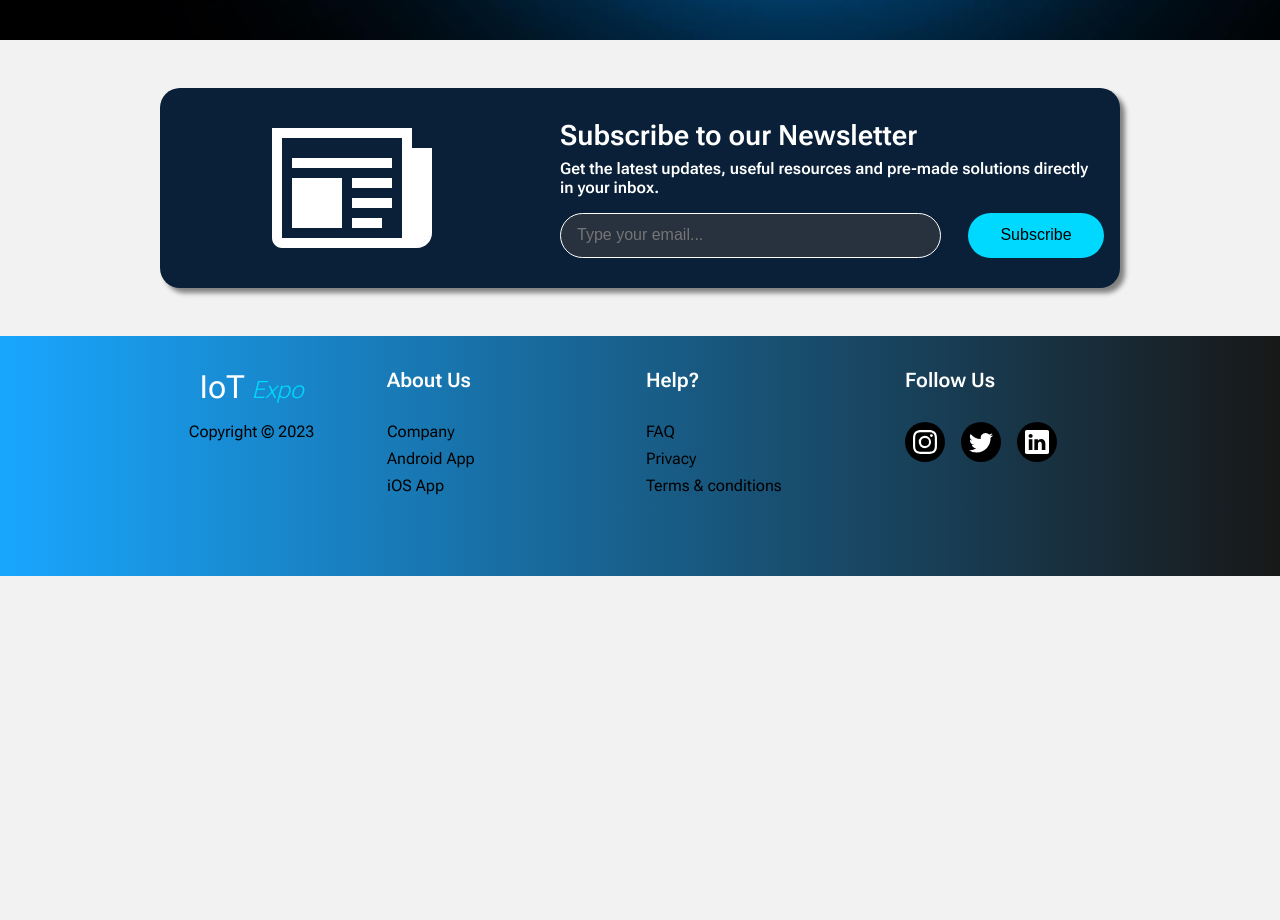
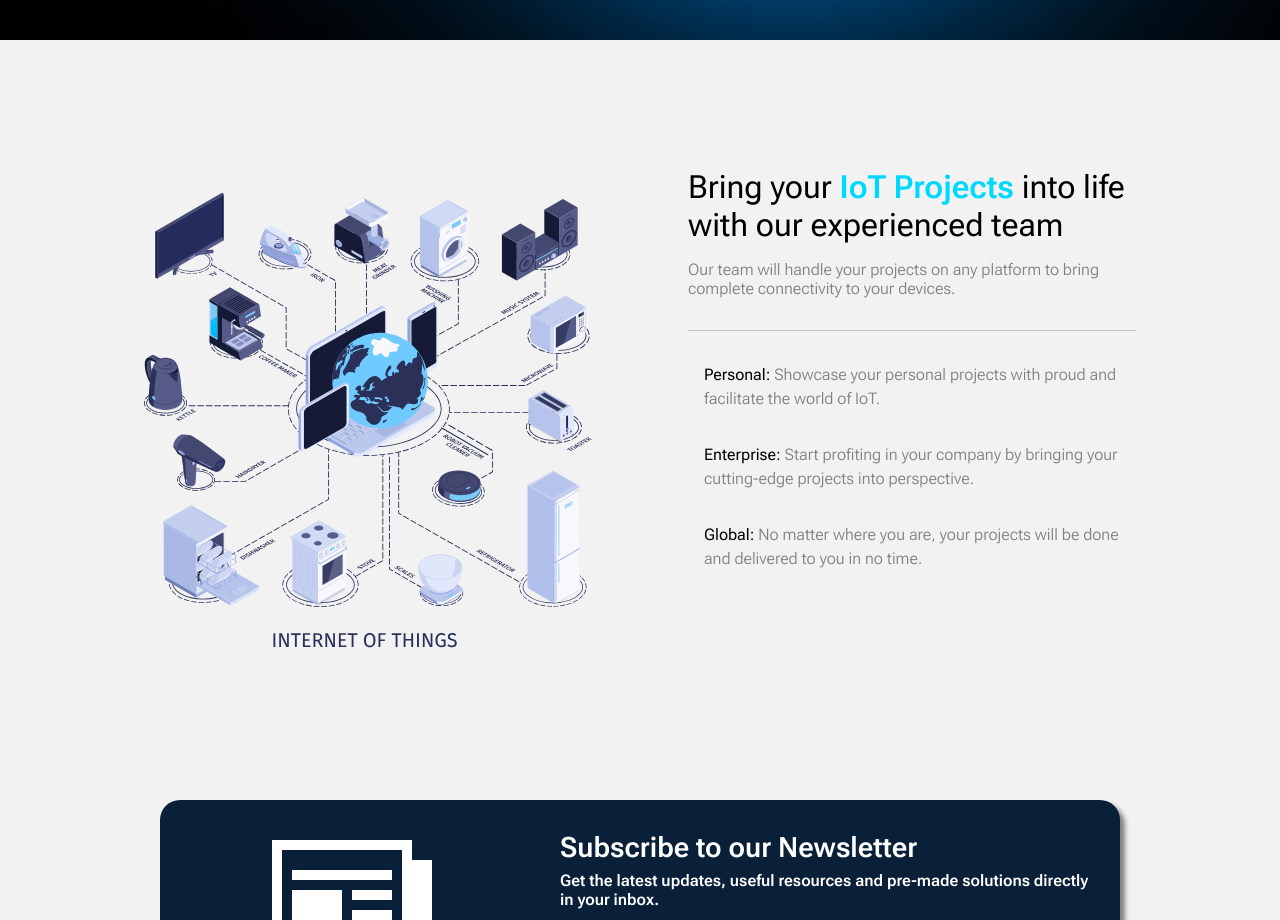
Before and after one commit to n-ii-ma/iot-expo, a Next.js app: page / in a window 1280 px wide. Shown: the part 760-1680 px from the top of the page. Before the commit the page ends 1336 px from the top, so only its background shows below. Built offline with nearby package versions, Linux system fonts and the light colour scheme.

Commit message:
Add First Service component and its styles and assets

```diff
--- /dev/null
+++ b/components/FirstService.jsx
@@ -0,0 +1,63 @@
+import Image from "next/image";
+
+import firstServiceStyles from "@/styles/FirstService.module.css";
+
+const FirstService = () => {
+  return (
+    <section className={firstServiceStyles.container}>
+      <figure>
+        <Image
+          src="/firstService.svg"
+          fill
+          alt="Isometric household appliances with connectivity"
+        />
+      </figure>
+      <article>
+        <section>
+          <h3>
+            Bring your <span>IoT Projects</span> into life with our experienced
+            team
+          </h3>
+          <h5>
+            Our team will handle your projects on any platform to bring complete
+            connectivity to your devices.
+          </h5>
+        </section>
+        <ul>
+          <li className={firstServiceStyles.listItems}>
+            <p>
+              Personal:{" "}
+              <span>
+                Showcase your personal projects with proud and facilitate the
+                world of IoT.
+              </span>
+            </p>
+          </li>
+          <li
+            className={firstServiceStyles.listItems}
+            style={{ margin: "2em 0" }}
+          >
+            <p>
+              Enterprise:{" "}
+              <span>
+                Start profiting in your company by bringing your cutting-edge
+                projects into perspective.
+              </span>
+            </p>
+          </li>
+          <li className={firstServiceStyles.listItems}>
+            <p>
+              Global:{" "}
+              <span>
+                No matter where you are, your projects will be done and
+                delivered to you in no time.
+              </span>
+            </p>
+          </li>
+        </ul>
+      </article>
+    </section>
+  );
+};
+
+export default FirstService;
--- a/src/pages/index.jsx
+++ b/src/pages/index.jsx
@@ -1,10 +1,12 @@
 import Banner from "../../components/Banner";
+import FirstService from "../../components/FirstService";
 import Newsletter from "../../components/Newsletter";
 
 export const Home = () => {
   return (
     <div>
       <Banner />
+      <FirstService />
       <Newsletter />
     </div>
   );
--- /dev/null
+++ b/src/styles/FirstService.module.css
@@ -0,0 +1,69 @@
+.container {
+  width: 85%;
+  min-height: 75vh;
+  display: flex;
+  margin: 5em auto;
+}
+
+.container figure {
+  width: 50%;
+  height: auto;
+  display: block;
+  position: relative;
+}
+
+.container figure img {
+  height: 100%;
+  width: 100%;
+  padding: 3em;
+  transition: var(--hover-animation);
+}
+
+.container article {
+  width: 50%;
+  padding: 3em;
+}
+
+.container article section h3 {
+  font-size: 2rem;
+  font-weight: 400;
+  color: black;
+  margin-bottom: 0.5em;
+}
+
+.container article section h3 span {
+  font-weight: 600;
+  color: var(--secondary-color);
+}
+
+.container article section h5 {
+  font-size: 1rem;
+  font-weight: 300;
+  color: grey;
+  padding-bottom: 2em;
+  border-bottom: 1px solid rgba(128, 128, 128, 0.4);
+}
+
+.container article ul {
+  padding: 2em 1em 0 1em;
+}
+
+.listItems p {
+  font-size: 1rem;
+  font-weight: 400;
+  line-height: 1.5em;
+  color: black;
+}
+
+.listItems p span {
+  font-weight: 300;
+  color: grey;
+}
+
+/* Hover */
+@media (hover: hover) {
+  .container figure img:hover {
+    transform: scale(1.1);
+    transition: var(--hover-animation);
+  }
+}
```
Also changed, not shown: public/firstService.svg (added).
